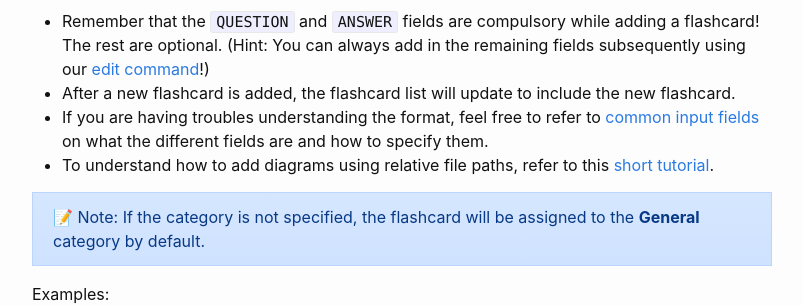
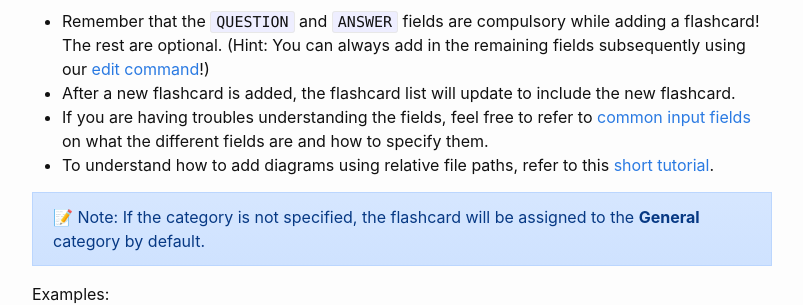
Before and after one commit to minzzelo/cs2101ug, a Jekyll site: the page built from docs/UserGuide.md, in a window 1280 px wide and 900 px high, scrolled down 7324 px. Shown: the part 153-458 px from the top of the window, without its empty margins (238-1041 px from the left). Built offline with Jekyll 4.4.1, drawn with Linux system fonts in a browser that asks for light colours; emoji names are drawn with the system emoji font; some of the changed text lies outside the part shown.

Commit message:
Change format to field

```diff
--- a/docs/UserGuide.md
+++ b/docs/UserGuide.md
@@ -169,7 +169,7 @@ Format: `add q/QUESTION a/ANSWER [c/CATEGORY] [r/RATING] [n/NOTE] [d/DIAGRAM] [t
 * Remember that the `QUESTION` and `ANSWER` fields are compulsory while adding a flashcard! The rest are optional.
 (Hint: You can always add in the remaining fields subsequently using our [edit command](#edit-a-flashcard---edit)!)
 * After a new flashcard is added, the flashcard list will update to include the new flashcard.
-* If you are having troubles understanding the format, feel free to refer to [common input fields](#common-input-fields) on what the different fields are and how to specify them.
+* If you are having troubles understanding the fields, feel free to refer to [common input fields](#common-input-fields) on what the different fields are and how to specify them.
 * To understand how to add diagrams using relative file paths, refer to this [short tutorial](#finding-file-path-for-diagram-field).
 
 <div markdown="span" class="alert alert-primary">
@@ -291,7 +291,7 @@ Format: `filter [c/CATEGORY] [r/RATING] [f/<yes|no>] [t/TAG]...`
 * Supports filtering of one or more different fields. For example:
     - `filter c/SDLC r/5` will filter out flashcards belonging to the SDLC category with a rating of 5.
 * Although all fields are optional, a minimum of one field has to be given.
-* If you are having troubles understanding the format, feel free to refer to [common input fields](#common-input-fields) on what the different fields are and how to specify them.
+* If you are having troubles understanding the fields, feel free to refer to [common input fields](#common-input-fields) on what the different fields are and how to specify them.
 
 <div markdown="span" class="alert alert-primary">:memo: Note:
 <code>filter r/</code> will filter for all unrated flashcards.</div>
```
